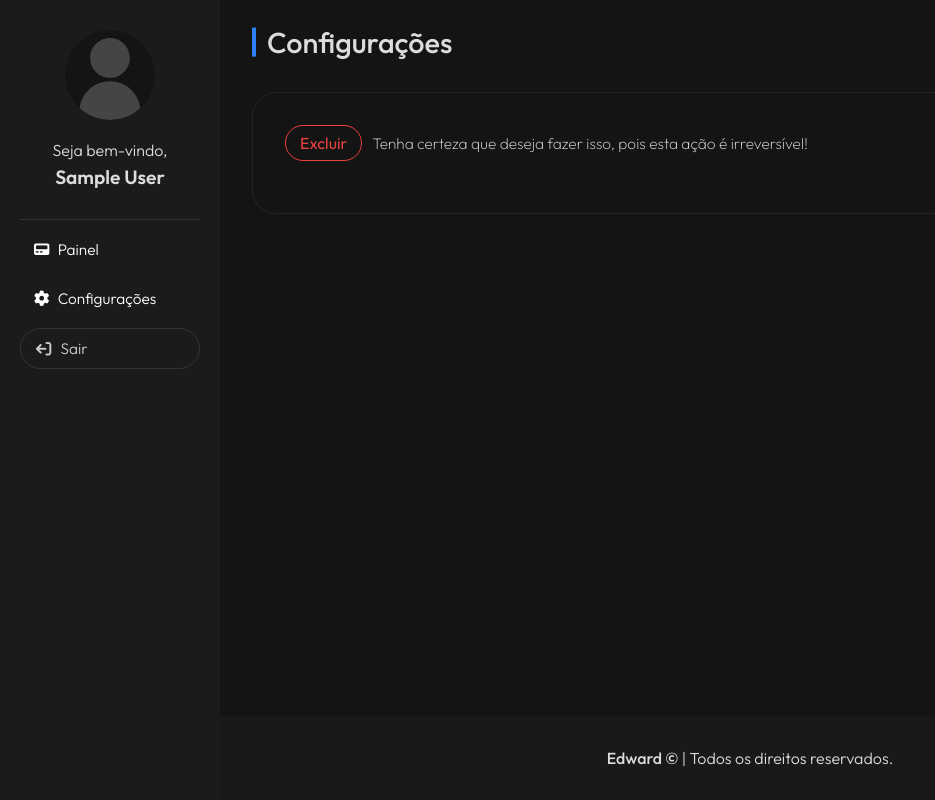
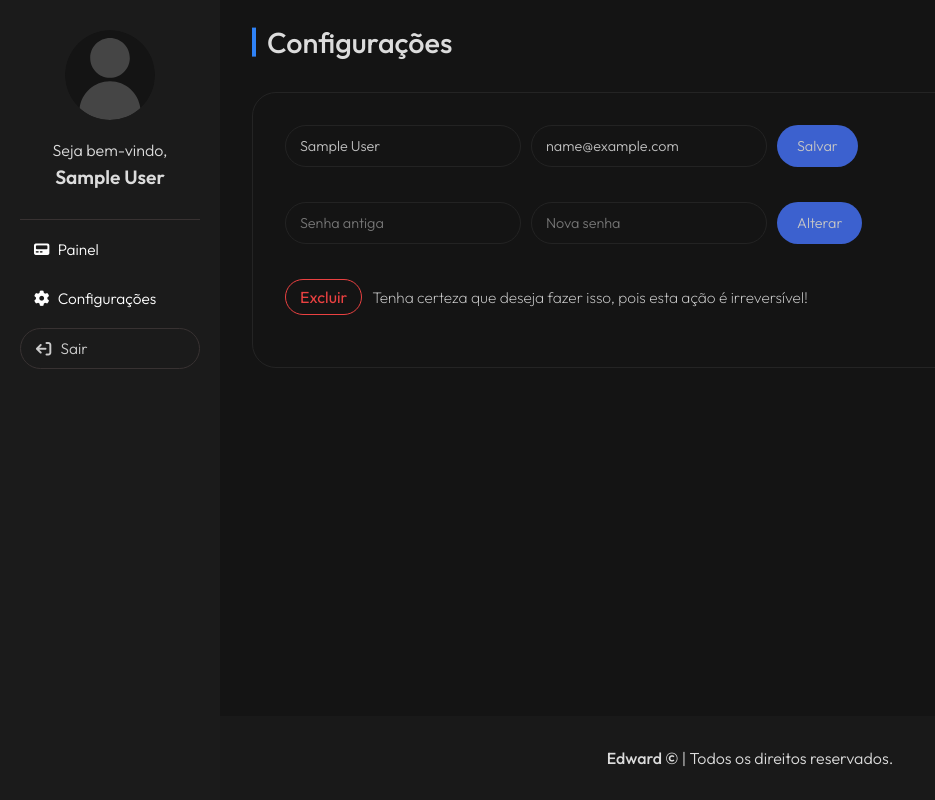
Before and after one commit to edwardribas/writit, a PHP site: page /writit/pages/dashboard/configuracoes in a window 1280 px wide. Shown: the whole page, without its empty margins (0-935 px from the left). Run offline with PHP 8.4, Linux system fonts and the light colour scheme; the visitor is signed in with stand-in values (Sample User, id 1); data that the repository does not hold is empty; some libraries are stand-ins or nearby versions.

Commit message:
Mais melhorias

```diff
--- a/pages/dashboard/configuracoes/config.css
+++ b/pages/dashboard/configuracoes/config.css
@@ -105,3 +105,31 @@ form > fieldset > input{
     background-color: rgb(33, 33, 33);
     color: rgb(199, 199, 199);
 }
+
+/* Config Edit Form */
+.edit_form{
+    display: flex;
+    gap: 10px;
+    margin-bottom: 15px;
+}
+.edit_form input, .edit_form button{
+    display: block;
+    width: max-content;
+    border: none;
+    outline: none;
+    font-size: .9rem;
+    font-weight: 300;
+    border-radius: 50px;
+    padding: 11px 14px;
+}
+.edit_form input{
+    background-color: transparent;
+    border: 1px solid rgb(35, 35, 35);
+    color: rgb(190, 190, 190);
+}
+.edit_form button{
+    cursor: pointer;
+    padding: 11px 20px;
+    background-color: rgb(60, 97, 207);
+    color: rgb(197, 197, 197);
+}
--- /dev/null
+++ b/pages/dashboard/configuracoes/deletar/index.php
@@ -0,0 +1,5 @@
+<?php
+    include_once '../../../../utils/is_logged.php';
+    if ($logado === false) exit(header('Location: http://localhost/writit/pages/login'))
+    else exit(header('Location: http://localhost/writit/pages/dashboard'));
+?>
--- a/pages/dashboard/configuracoes/editar/edit_email.php
+++ /dev/null
@@ -1,3 +0,0 @@
-<?php
-
-?>
--- a/pages/dashboard/configuracoes/editar/edit_nome.php
+++ /dev/null
@@ -1,3 +0,0 @@
-<?php
-
-?>
--- a/pages/dashboard/configuracoes/editar/edit_senha.php
+++ /dev/null
@@ -1,3 +0,0 @@
-<?php
-
-?>
--- /dev/null
+++ b/pages/dashboard/configuracoes/editar/index.php
@@ -0,0 +1,5 @@
+<?php
+    include_once '../../../../utils/is_logged.php';
+    if ($logado === false) exit(header('Location: http://localhost/writit/pages/login'))
+    else exit(header('Location: http://localhost/writit/pages/dashboard/configuracoes'));
+?>
--- a/pages/dashboard/configuracoes/index.php
+++ b/pages/dashboard/configuracoes/index.php
@@ -35,6 +35,21 @@
         <h1 class="title">Configurações</h1>
 
         <div>
+            <div class="config">
+                <form method="POST" class="edit_form" action="./editar/nome_email.php">
+                    <input type="text" value="<?=$nome?>" placeholder="Nome" name="nome" autocomplete="off">
+                    <input type="text" value="<?=$email?>" placeholder="E-mail" name="email" autocomplete="off">
+                    <button>Salvar</button>
+                </form>
+            </div>
+            <div class="config">
+                <form method="POST" class="edit_form" action="./editar/password.php">
+                    <input type="password" placeholder="Senha antiga" name="oldpass" autocomplete="off">
+                    <input type="password" placeholder="Nova senha" name="newpass" autocomplete="off">
+                    <button>Alterar</button>
+                </form>
+            </div>
+
             <?php if($stmt_curr->rowCount() === 1) {?>
                 <div class="config exclude">
                     <button>Excluir</button>
```
Also changed, not shown: pages/dashboard/configuracoes/editar/nome_email.php (added, +29 -0 lines), pages/dashboard/configuracoes/editar/password.php (added, +27 -0 lines).
